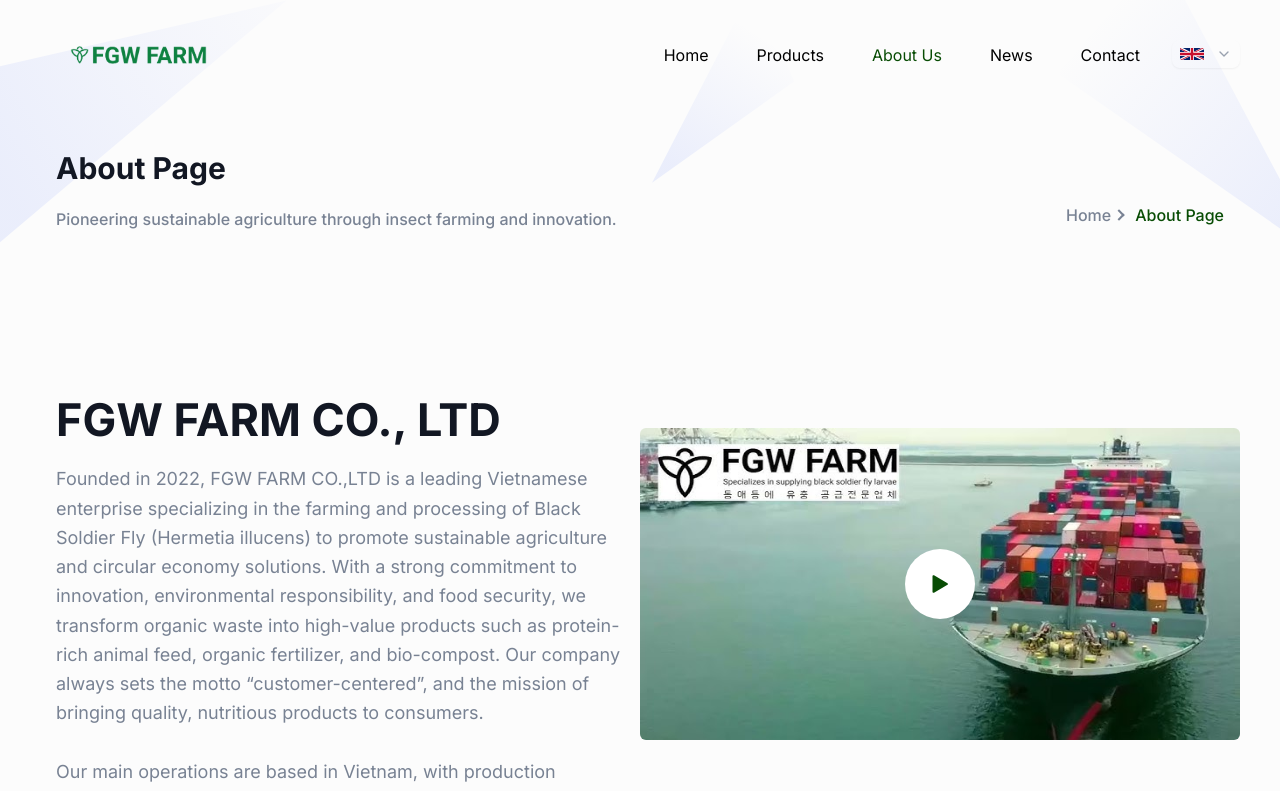
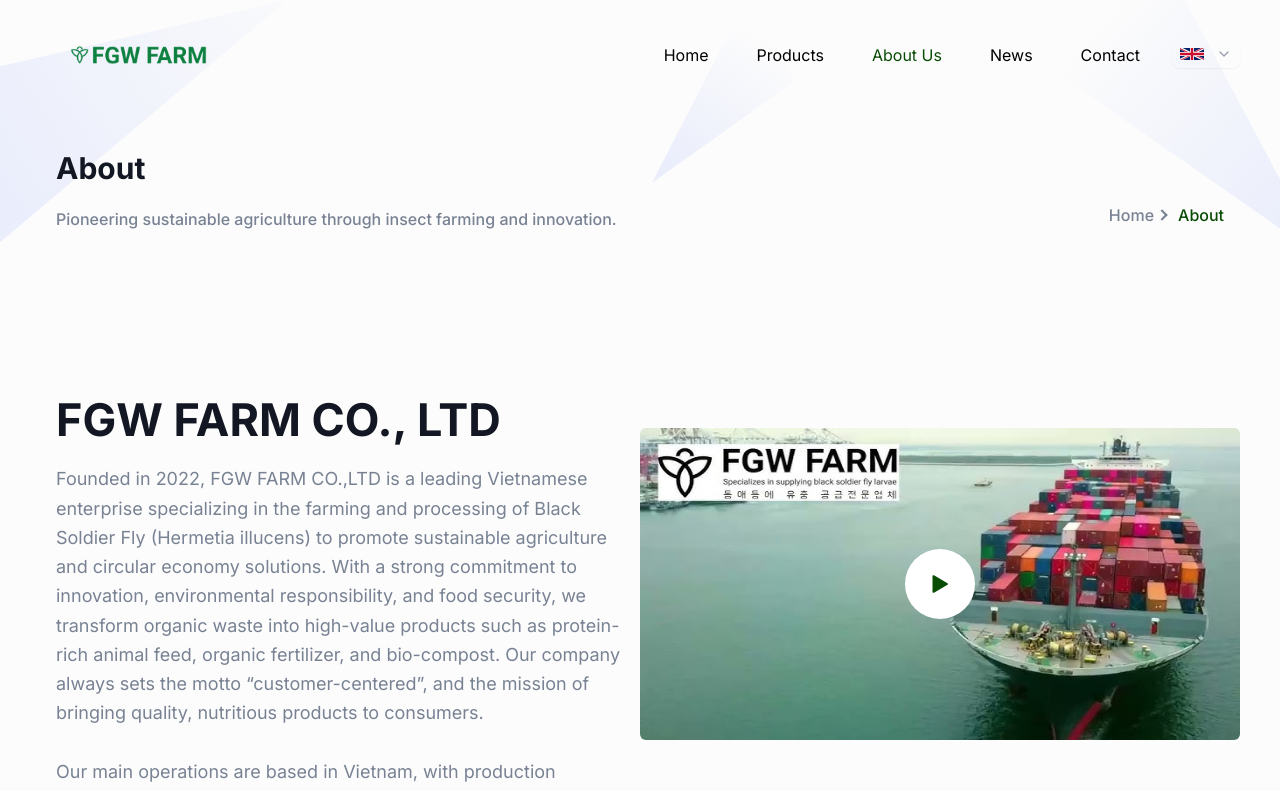
Before and after one commit to salaithianlianben/fgw-farm-website, a Next.js app: page /about in a window 1280 px wide. Shown: the top 791 px of the page. Built offline with nearby package versions, Linux system fonts and the light colour scheme.

Commit message:
update about page

```diff
--- a/app/about/page.tsx
+++ b/app/about/page.tsx
@@ -14,7 +14,7 @@
   return (
     <>
       <Breadcrumb
-        pageName="About Page"
+        pageName="About"
         description="Pioneering sustainable agriculture through insect farming and innovation."
       />
       <AboutSectionOne />
--- a/components/Contact/index.tsx
+++ b/components/Contact/index.tsx
@@ -6,7 +6,7 @@
   return (
     <section id="contact" className="mb-9 overflow-hidden py-9">
       <div className="container">
-        <div className="grid grid-cols-2 gap-3 md:grid-cols-3 lg:grid-cols-4 xl:grid-cols-4">
+        <div className="grid grid-cols-1 gap-3 md:grid-cols-3 lg:grid-cols-4 xl:grid-cols-4">
           <div className="flex h-[180px] flex-col justify-between rounded border p-4 shadow">
             <div className="flex">
               <div className="flex rounded border p-2">
--- a/components/NewsHero/index.tsx
+++ b/components/NewsHero/index.tsx
@@ -8,7 +8,7 @@
     <>
       <section
         id="home"
-        className="relative z-10 overflow-hidden bg-[url('/images/hero/factory_img.jpeg')] bg-cover bg-center pb-16 pt-[100px] md:pb-[100px] md:pt-[130px] xl:pb-[150px] xl:pt-[160px] 2xl:pb-[180px] 2xl:pt-[190px]"
+        className="relative z-10 overflow-hidden bg-[url('/images/hero/factory_indoor.png')] bg-cover bg-start pb-16 pt-[100px] md:pb-[100px] md:pt-[130px] xl:pb-[150px] xl:pt-[160px] 2xl:pb-[180px] 2xl:pt-[190px]"
       >
         <div className="container">
           <div className="-mx-4 flex flex-wrap">
```
